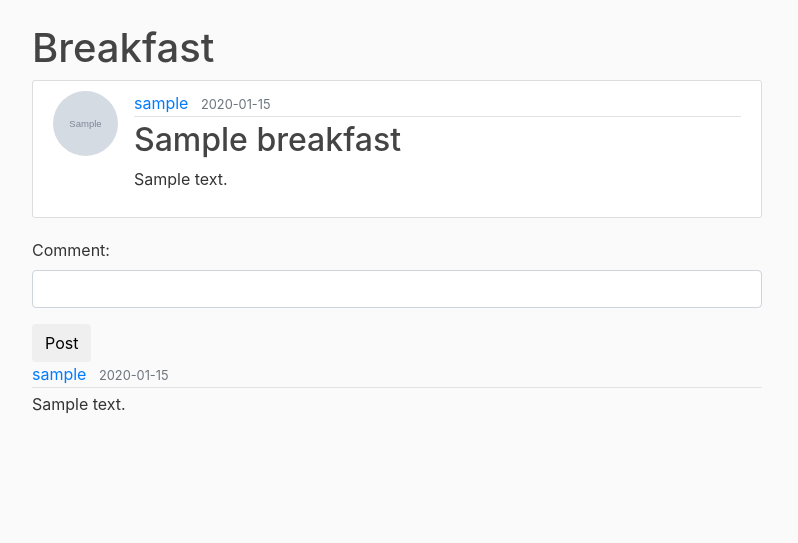
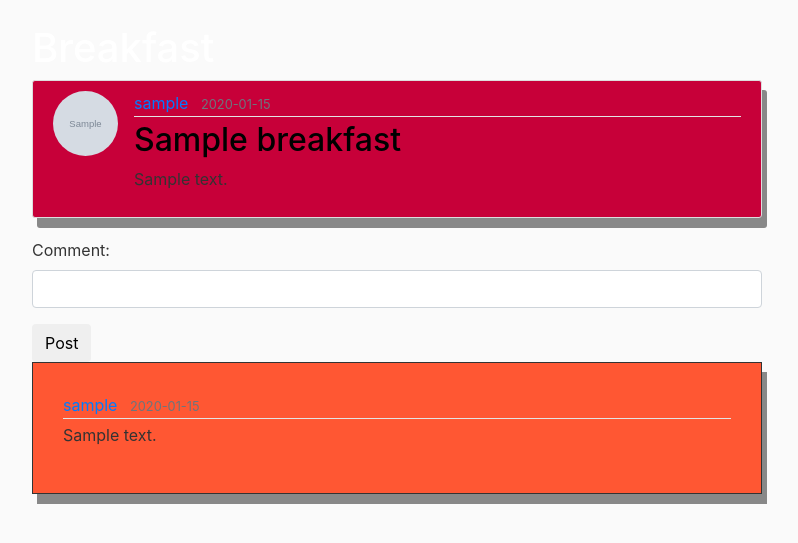
Before and after one commit to BenkiKuu/foodforum, a Flask app: page /breakfast/1/ in a window 1280 px wide. Shown: the part 56-599 px from the top of the page, without its empty margins (53-851 px from the left). Run offline with Flask 2, Linux system fonts and the light colour scheme; tables that the repository leaves empty hold one stand-in row (values such as "Sample post"); grey boxes marked "Sample" are stand-in pictures; some libraries are stand-ins or nearby versions.

Commit message:
fixes the style sheet bug

```diff
--- a/app/static/index.css
+++ b/app/static/index.css
@@ -1,11 +1,32 @@
-body {
+article {
+  border: 1px solid;
+    padding: 30px;
+    box-shadow: 5px 10px #888888;
+}
+
+article:nth-child(3n-1) {
+  background: #C70039;
+}
+
+article:nth-child(3n-2) {
+  background: #FF5733;
+}
+
+article:nth-child(3n) {
+  background: #900C3F;
+}
+
+
+
+
+ body {
   background: #fafafa;
   color: #333333;
   margin-top: 5rem;
 }
 
 h1, h2, h3, h4, h5, h6 {
-  color: #444444;
+  color: #FFFFFF;
 }
 
 .bg-steel {
@@ -33,7 +54,7 @@ h1, h2, h3, h4, h5, h6 {
 }
 
 .article-title {
-  color: #444444;
+  color: #000000;
 }
 
 a.article-title:hover {
```
